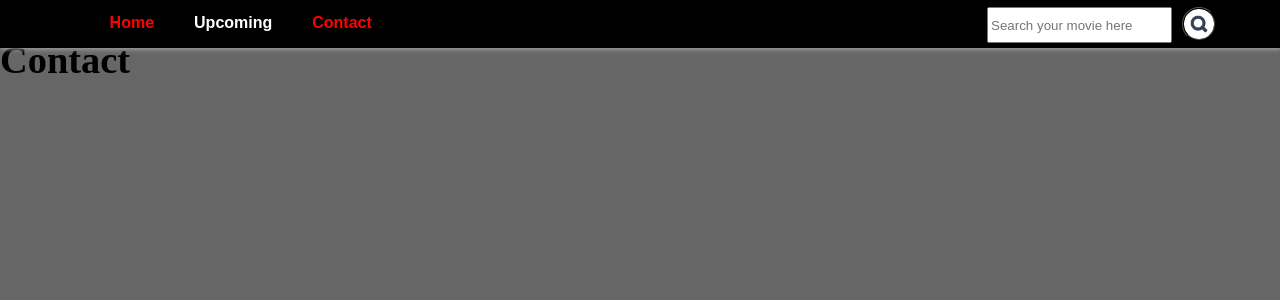
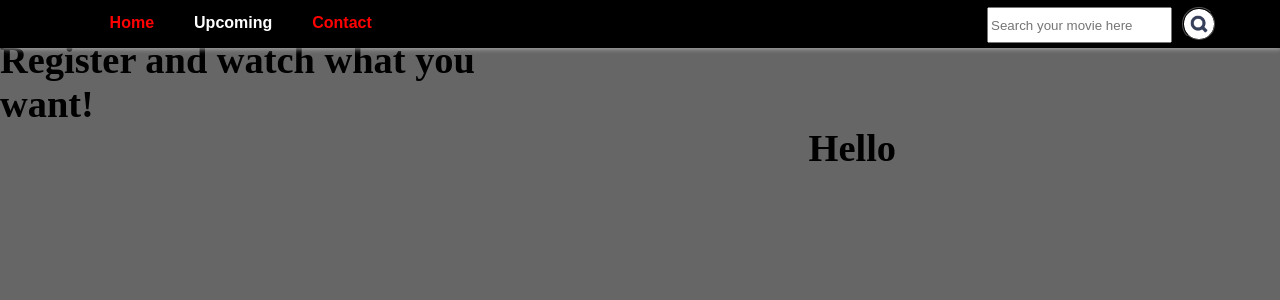
Before and after one commit to AnnKemp/video-app, a React (Create React App) app: page /components/contact/Contact in a window 1280 px wide. Shown: the top 300 px of the page. Built offline with nearby package versions, Linux system fonts and the light colour scheme; no server answers.

Commit message:
working on the functionality of the forms

```diff
--- a/src/App.css
+++ b/src/App.css
@@ -57,7 +57,7 @@ nav form{
   height:3em;
   width:16em;
 }
-form .complete{
+nav form .complete{
   position: relative;
   display: block;
   box-sizing: border-box;
@@ -66,7 +66,7 @@ form .complete{
   margin-top: 7px;
   float:left;
 }
-form .send{
+nav form .send{
   font-size:1em;
   background:white;
   height:2.1em;
@@ -88,7 +88,7 @@ form .send{
 }
 
 /* Style the navigation bar links */
-ul li a{
+nav ul li a{
   color: white;
   padding: 14px 20px;
   text-decoration: none;
--- a/src/components/contact/Contact.js
+++ b/src/components/contact/Contact.js
@@ -1,11 +1,31 @@
-import React from 'react';
+import React, {useState} from 'react';
 
-function Contact() {
+const Contact = () => {
+    const [username, setUsername] = useState("");
+
+    function mySubmitHandler(event){
+        event.preventDefault();
+        alert("You are submitting " + username);
+    }
+    function myChangeHandler(event){
+        this.setUsername(event.target.value);
+    }
+
     return (
         <div>
-            <h1 id="title">Contact</h1>
+            <h1 id="title">Register and watch what you want!</h1>
+            <form onSubmit={mySubmitHandler}>
+                <h1>Hello {username}</h1>
+                <p>Enter your name, and submit:</p>
+                <input
+                    type='text'
+                    onChange={myChangeHandler}
+                />
+                <input
+                    type='submit'
+                />
+            </form>
 
-            <p>Hier komt het contactformulier</p>
         </div>
     );
 }
--- a/src/components/upcoming/form.js
+++ b/src/components/upcoming/form.js
@@ -0,0 +1,30 @@
+import React, { useState, useEffect } from 'react';
+
+const MyForm= () => {
+    const [movie, setMovie] = useState(""); // hiervan moet ik het formaat nog even checken
+    const [searchResult, setSearchResult] = useState("");
+
+function handleClick(event) {
+setMovie(event.target.value);
+ }
+// vanalles aan het missen en zo dus dat nog even uitpluizen
+useEffect(() => {
+    let postedValue=movie;
+
+    (async () => {
+        const res = await fetch("https://api.themoviedb.org/3/movie?api_key=7e79f7263414fc6a1544c1a5e219faa6&query=postedValue");
+        const data = await res.json();
+        setSearchResult(data);
+        console.log(searchResult.results); // test the outcome
+    })();
+}, []);
+
+        return (
+                <form>
+                    <input type="text" placeholder="Search your movie here" className="complete" />
+                    <button className="send" onClick={handleClick}></button>
+            </form>
+        );
+
+}
+export default MyForm;
--- a/src/index.js
+++ b/src/index.js
@@ -10,6 +10,7 @@ import {
     Switch,
 } from 'react-router-dom'
 import Upcoming from "./components/upcoming/Upcoming";
+import MyForm from "./components/upcoming/form";
 import Contact from "./components/contact/Contact";
 import Notfound from './components/notfound';
 
@@ -27,7 +28,7 @@ ReactDOM.render(
                   <li>
                       <NavLink activeClassName="active" to="/components/contact/Contact">Contact</NavLink>
                   </li>
-                  <form method="get" action="view/Results.js"><input type="text" placeholder="Search your movie here" className="complete" /><input type="submit" className="send overlay" value="" /></form>
+                <MyForm />
               </ul>
               <Switch>
               <Route exact path="/" component={App} />
```
